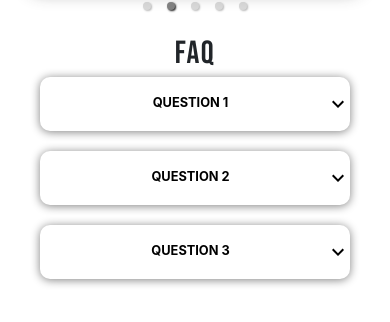
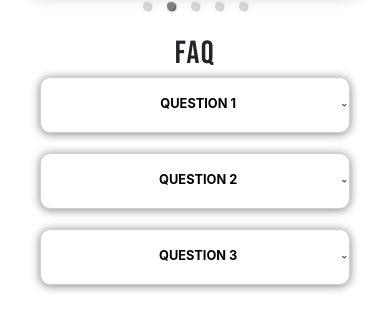
Before and after one commit to gayatri1904/Project-11-Imperial-Family-Salon, a React (Create React App) app: page / in a window 390 px wide. Shown: the part 911-1233 px from the top of the page. Built offline with nearby package versions, Linux system fonts and the light colour scheme.

Commit message:
Update Pro Ultra Max

```diff
--- a/package.json
+++ b/package.json
@@ -8,7 +8,6 @@
     "@fortawesome/fontawesome-svg-core": "^6.2.1",
     "@fortawesome/free-brands-svg-icons": "^6.2.1",
     "@fortawesome/react-fontawesome": "^0.2.0",
-    "@material-ui/core": "^4.12.4",
     "@material-ui/icons": "^4.11.3",
     "@mui/material": "^5.11.1",
     "@testing-library/jest-dom": "^5.16.5",
@@ -19,6 +18,7 @@
     "react": "^18.2.0",
     "react-bootstrap": "^2.7.0",
     "react-dom": "^18.2.0",
+    "react-icons": "^4.7.1",
     "react-responsive": "^9.0.2",
     "react-responsive-carousel": "^3.2.23",
     "react-router-dom": "^6.6.0",
--- a/src/Accordion Component/Accordion.js
+++ b/src/Accordion Component/Accordion.js
@@ -1,9 +1,8 @@
 import { useState } from "react";
 import AccordionItem from "./AccordionItem";
-import { useStyles } from "./AccordionStyles";
+import './AccordionStyles.css';
 
 const Accordion = ({ data, openAll}) => {
-  const classes = useStyles();
 
   const [items, setItems] = useState(
     data.map((d) => ({
@@ -59,7 +58,7 @@ const Accordion = ({ data, openAll}) => {
 
   return (
     <>
-    <div className={classes.accordion}>
+    <div className='accordion'>
       {items.map((item) => (
         <AccordionItem
           key={item.id}
--- a/src/Accordion Component/AccordionItem.js
+++ b/src/Accordion Component/AccordionItem.js
@@ -1,28 +1,27 @@
-import ExpandMoreIcon from "@material-ui/icons/ExpandMore";
-import ExpandLessIcon from "@material-ui/icons/ExpandLess";
-import { useStyles } from "./AccordionStyles";
+import {MdExpandLess } from "react-icons/md";
+import {MdExpandMore } from "react-icons/md";
+import "./AccordionStyles.css";
 const AccordionItem = ({ item, open,handleExpandMore, handleExpandLess }) => {
-  const classes = useStyles();
 
   return (
     <>
-    <div onClick={() => {open?(handleExpandLess(item)):(handleExpandMore(item))}} className={classes.card}>
-      <div className={classes.titleContainer}>
-        <h3 className={classes.title}>{item.title.slice(0, 30)}</h3>
+    <div onClick={() => {open?(handleExpandLess(item)):(handleExpandMore(item))}} className='card'>
+      <div className='titleContainer'>
+        <h3 className='title'>{item.title.slice(0, 30)}</h3>
         {open ? (
-            <ExpandLessIcon
-            className={classes.expandBtn}
+            <MdExpandLess
+            className='expandBtn'
             onClick={() => handleExpandLess(item)}
           />
         ) : (
-          <ExpandMoreIcon
-            className={classes.expandBtn}
+          <MdExpandMore
+            className='expandBtn'
             onClick={() => handleExpandMore(item)}
           />
         )}
       </div>
       <div>
-      {open && <p className={classes.desc}>{item.description} </p>}
+      {open && <p className='desc'>{item.description} </p>}
     </div>
     </div>
     </>
--- /dev/null
+++ b/src/Accordion Component/AccordionStyles.css
@@ -0,0 +1,68 @@
+.accordion{
+  display:flex;
+  flex-direction: column;
+    gap: 1.25em;
+    padding: 15.5em;
+    padding-top:1rem;
+    background: white;
+    border-radius: 5px;
+    margin-top:20px;
+}
+.card{
+  border-radius: 10px;
+    background: white;
+    box-shadow: 0 1px 10px grey;
+}
+.titleContainer{
+  display: flex;
+    justify-content: center;
+    align-items: center;
+    height:50px;
+    cursor:pointer;
+}
+.title{
+  color: black;
+    font-size: 1.25rem;
+    text-transform:uppercase;
+    padding-left:15px;
+    margin-top:5px;
+    width:800px;
+    text-align:center;
+}
+.desc{
+  color: black;
+    font-size: 1.25rem;
+    padding: 15px;
+    text-align:justify;
+}
+.expandBtn{
+  font-size: 1.5rem;
+    color: black;
+    cursor: pointer;
+    position:relative;
+    left:100px;
+}
+@media (max-width:600px) {
+  .accordion{
+    padding: 2.5em;
+      padding-top:2%;
+      margin-bottom:0px
+  }
+  .titleContainer{
+    height:69px;
+      margin-bottom:-15px;
+  }
+  .title{
+    font-size:0.8rem;
+      margin-top:-8px;
+      font-weight:700;
+  }
+  .desc{
+    font-size:1rem;
+      margin-top:-30px;
+  }
+  .expandBtn{
+    left:0%;
+      margin-top:-14px
+  }
+}
--- a/src/Accordion Component/AccordionStyles.js
+++ /dev/null
@@ -1,91 +0,0 @@
-import { makeStyles } from "@material-ui/core/styles";
-
-export const useStyles = makeStyles({
-  accordion: {
-    display: "flex",
-    flexDirection: "column",
-    gap: "1.25em",
-    padding: "15.5em",
-    paddingTop:"1rem",
-    background: "white",
-    borderRadius: "5px",
-    marginTop:"20px",
-    marginBottom:"-150px",
-    "@media (max-width: 600px)": {
-      padding: "2.5em",
-      paddingTop:"2%",
-      marginBottom:"0px"
-    }
-  },
-  accordionEvent: {
-    display: "flex",
-    flexDirection: "column",
-    gap: "1.25em",
-    padding: "5.5em",
-    paddingTop:"1rem",
-    borderRadius: "5px",
-    paddingLeft:'20%',
-    paddingRight:'20%',
-    "@media (max-width: 600px)": {
-      paddingLeft:'10%',
-    paddingRight:'10%',
-    }
-  },
-  card: {
-    borderRadius: "10px",
-    background: "white",
-    boxShadow: "0 1px 10px grey"
-  },
-  cardBodyMy:{
-    paddingTop:".5rem",
-    "@media (max-width: 600px)": {
-      paddingRight:"20%"
-    }
-  },
-  titleContainer: {
-    display: "flex",
-    justifyContent: "center",
-    alignItems: "center",
-    height:"50px",
-    cursor:"pointer",
-    "@media (max-width: 600px)": {
-      height:"69px",
-      marginBottom:"-15px",
-    }
-  },
-  title: {
-    color: "black",
-    fontSize: "1.25rem",
-    textTransform: "uppercase",
-    paddingLeft:"15px",
-    marginTop:"5px",
-    width:"800px",
-    textAlign:"center",
-    "@media (max-width: 600px)": {
-      fontSize:"0.8rem",
-      marginTop:"-8px",
-      fontWeight:"700"
-  }
-  },
-  desc: {
-    color: "black",
-    fontSize: "1.25rem",
-    padding: "15px",
-    textAlign:'justify',
-    "@media (max-width: 600px)": {
-      fontSize:"1rem",
-      marginTop:"-30px"
-    }
-  },
-  expandBtn: {
-    fontSize: "1.5rem",
-    color: "black",
-    cursor: "pointer",
-    position:"relative",
-    left:"100px",
-    "@media (max-width: 600px)": {
-      left:"0%",
-      marginTop:"-14px"
-    }
-  }
-});
--- a/src/MyComponents/StaffCard.js
+++ b/src/MyComponents/StaffCard.js
@@ -6,7 +6,7 @@ export default function StaffCard(props) {
       <>
 	  	<MediaQuery maxDeviceWidth={600}>
 			<div className="col-md-3 mx-auto cardBorder" style={{flexDirection:"row",paddingTop:"54px"}}  data-aos="fade-down">
-				<div className="card my-1 mx-auto recruitersCard" style={{width:'30px',backgroundColor:"white",position:"relative",right:"35px",border:"none"}}>
+				<div className="card my-1 mx-auto recruitersCard" style={{width:'30px',backgroundColor:"white",position:"relative",right:"35px",border:"none",boxShadow:"none"}}>
 					<img src={props.imgsrc}  alt={props.imgsrc} style={{width:"100px",height:"100px",borderRadius:"50%",border:"4px solid rgb(177 167 229)"}} />
 					<center>
 					<div className='cardBodyMy' style={{width:"5px"}}>
@@ -19,7 +19,7 @@ export default function StaffCard(props) {
 			</MediaQuery>
 			<MediaQuery minDeviceWidth={1224}>
 			<div className="col-md-3 mx-auto cardBorder" style={{flexDirection:"row",paddingTop:"54px"}}  data-aos="fade-down">
-				<div className="card my-1 mx-auto recruitersCard" style={{width:'30px',backgroundColor:"white",position:"relative",right:"70px",border:"none"}}>
+				<div className="card my-1 mx-auto recruitersCard" style={{width:'30px',backgroundColor:"white",position:"relative",right:"70px",border:"none",boxShadow:"none"}}>
 					<img src={props.imgsrc}  alt={props.imgsrc} style={{width:"150px",height:"150px",borderRadius:"50%",border:"4px solid rgb(177 167 229)"}} />
 					<center>
 					<div className='cardBodyMy' style={{width:"5px"}}>
```
Also changed, not shown: 1 other file (tests, documents, lock files or other folders).
